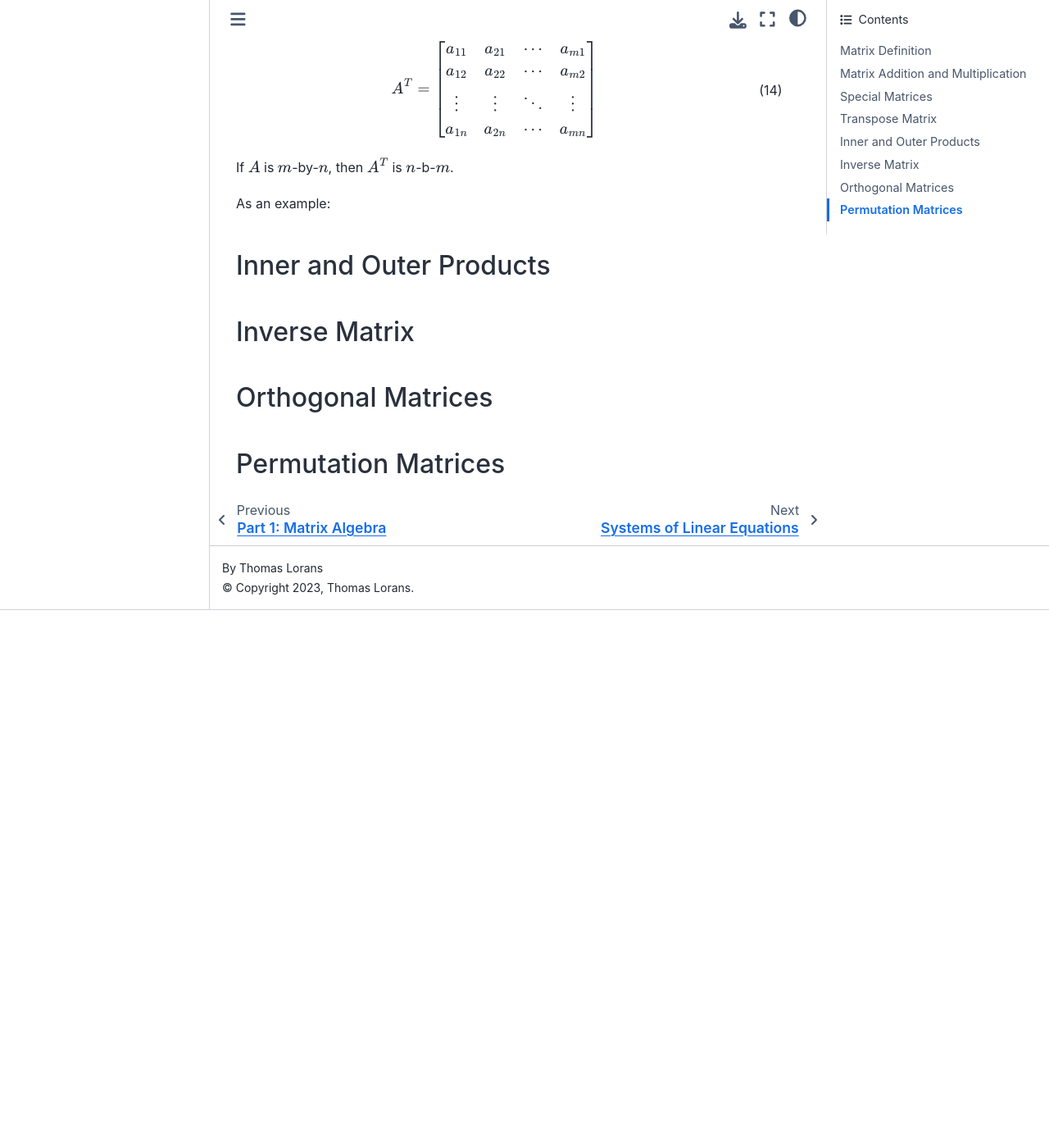
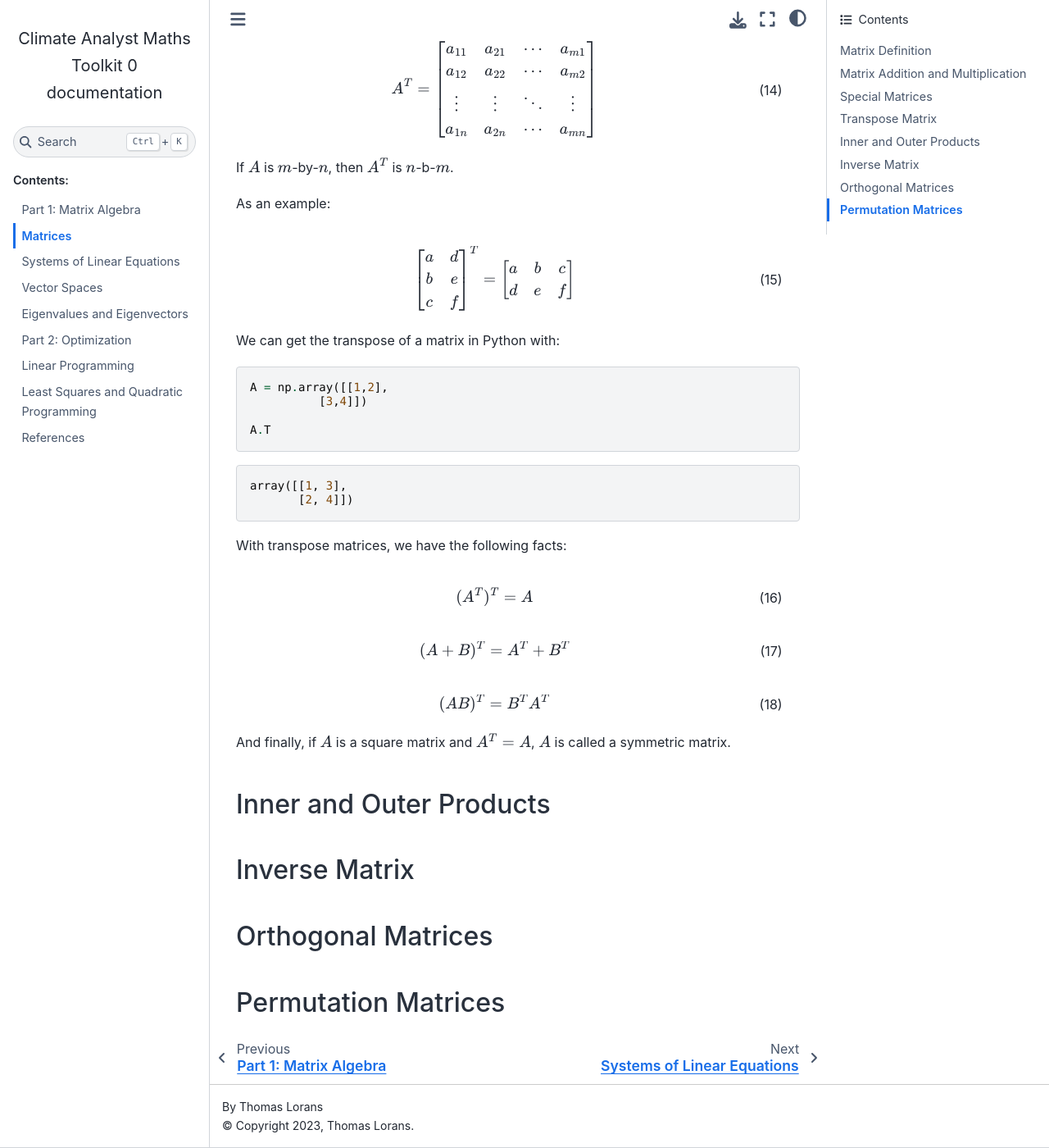
Before and after one commit to tlorans/ClimateAnalystMathsToolkit, a Sphinx documentation site: the page built from docs/source/matrices.md, in a window 1280 px wide and 1400 px high, scrolled down 6541 px. Shown: the whole window at 82% size. Built offline with Sphinx 7.4.7 and the Sphinx Book theme 1.1.4, drawn with Linux system fonts in a browser that asks for light colours; before the commit the page ends 7285 px from its top, so only the background shows below that.

Commit message:
transpose matrix ok

````diff
--- a/docs/source/matrices.md
+++ b/docs/source/matrices.md
@@ -350,7 +350,47 @@ If $A$ is $m$-by-$n$, then $A^T$ is $n$-b-$m$.
 
 As an example:
 
+\begin{equation}
+\begin{bmatrix}
+a & d \\
+b & e \\
+c & f \\
+\end{bmatrix}^T =
+\begin{bmatrix}
+a & b & c \\
+d & e & f
+\end{bmatrix}
+\end{equation}
 
+We can get the transpose of a matrix in Python with:
+
+```Python
+A = np.array([[1,2],
+          [3,4]])
+
+A.T
+```
+
+```
+array([[1, 3],
+       [2, 4]])
+```
+
+With transpose matrices, we have the following facts:
+
+\begin{equation}
+(A^T)^T = A
+\end{equation}
+
+\begin{equation}
+(A + B)^T = A^T + B^T
+\end{equation}
+
+\begin{equation}
+(AB)^T = B^TA^T
+\end{equation}
+
+And finally, if $A$ is a square matrix and $A^T = A$, $A$ is called a symmetric matrix.
 
 ### Inner and Outer Products
 
````
Also changed, not shown: 5 other files.
